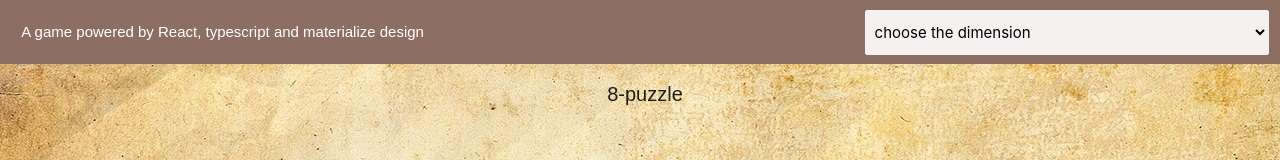
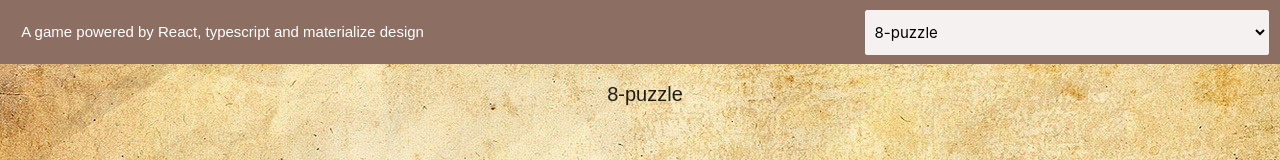
Before and after one commit to hectorpla/sq-puzzles, a React (Create React App) app: page / in a window 1280 px wide. Shown: the top 160 px of the page. Built offline with nearby package versions, Linux system fonts and the light colour scheme; the HTML template or start-up script is replaced by a standard one.

Commit message:
feature: change dimension

```diff
--- a/src/App.tsx
+++ b/src/App.tsx
@@ -29,15 +29,19 @@ class App extends React.Component<{}, State> {
           <div className="input-field col s4  valign-wrapper">
             <select className="browser-default"
               onChange={this.handleDimensionChange}
-              value={3}>
-              <option value={3} disabled={true}> choose the dimension </option>
+              value={this.state.dimension}>
+              <option disabled={true}> choose dimension </option>
               <option value={3}> 8-puzzle </option>
               <option value={4}> 15-puzzle </option>
             </select>
           </div>
         </nav>
         <main>
-          <GameComponent dimensions={this.state.dimension} />
+          {/* ! nice work-around for updating game dimension using key
+            * refer to https://reactjs.org/blog/2018/06/07/you-probably-dont-need-derived-state.html
+            */}
+          <GameComponent dimensions={this.state.dimension}
+            key={this.state.dimension} />
         </main>
         <footer className="white-text brown lighten-1">
           <p>github: <a href={gitUrl}> {gitUrl} </a></p>
--- a/src/components/GameComponent.tsx
+++ b/src/components/GameComponent.tsx
@@ -34,14 +34,8 @@ class GameComponent extends React.Component<Props, State> {
     this.resetGame = this.resetGame.bind(this);
   }
 
-  public componentDidMount() {
-    // do nothing
-    // this.resetGame();
-  }
-
   public handleGameBoardChagne() {
     this.setState(this.state, () => {
-      // async:
       // !bug: callback invoked before re-rendering
       if (this.state.game.board.isFinished()) {
         alert('Congrad! you finisehd');
@@ -52,7 +46,6 @@ class GameComponent extends React.Component<Props, State> {
 
   public render() {
     const dimensions = this.props.dimensions;
-
     return (
       <div className="container">
         <div className="title row">
@@ -82,8 +75,6 @@ class GameComponent extends React.Component<Props, State> {
     )
   }
 
-  // TODO: change dimension
-
   private resetGame() {
     this.state.game.reset();
     this.setState(this.state);
```
Also changed, not shown: 1 other file (tests, documents, lock files or other folders).
